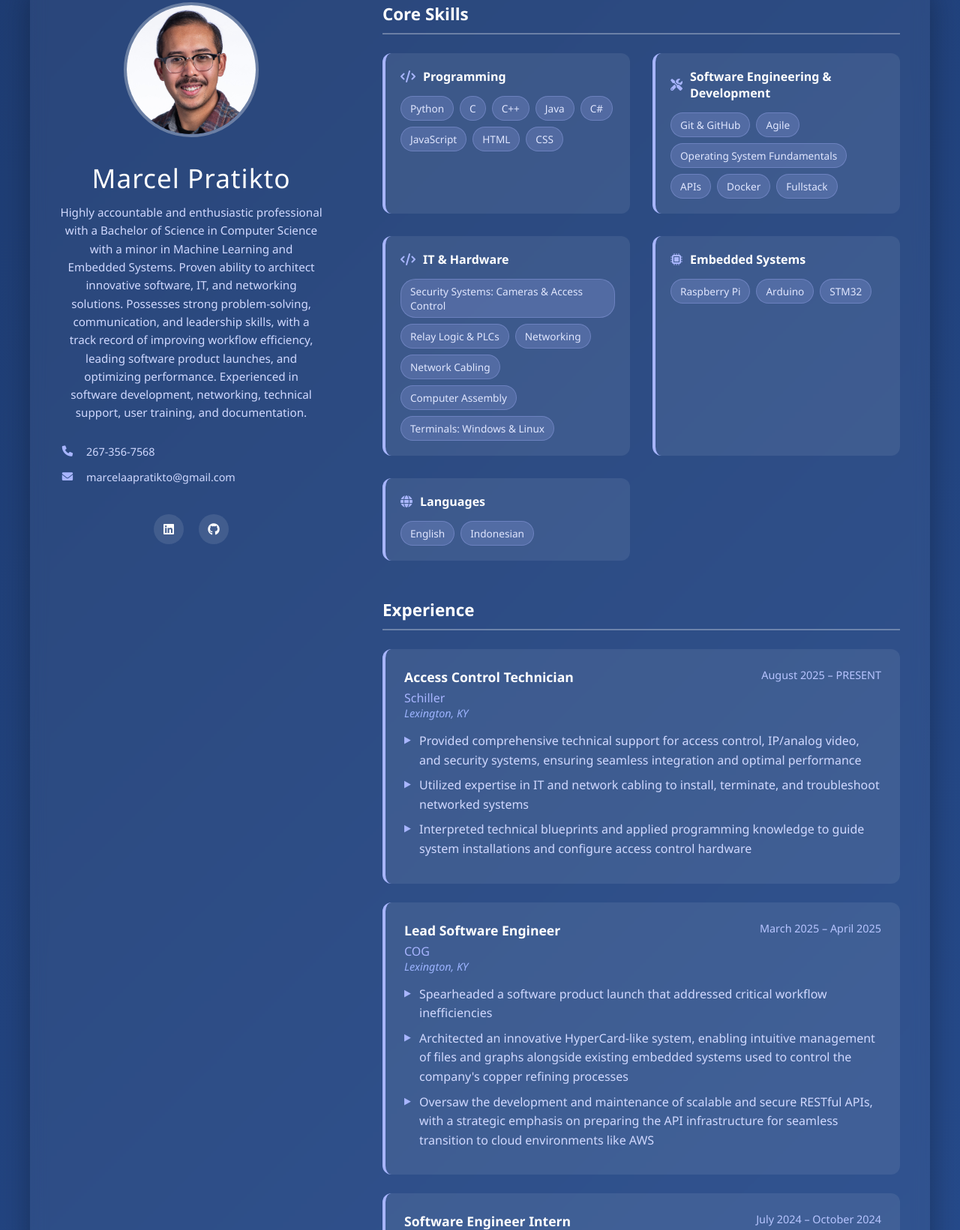
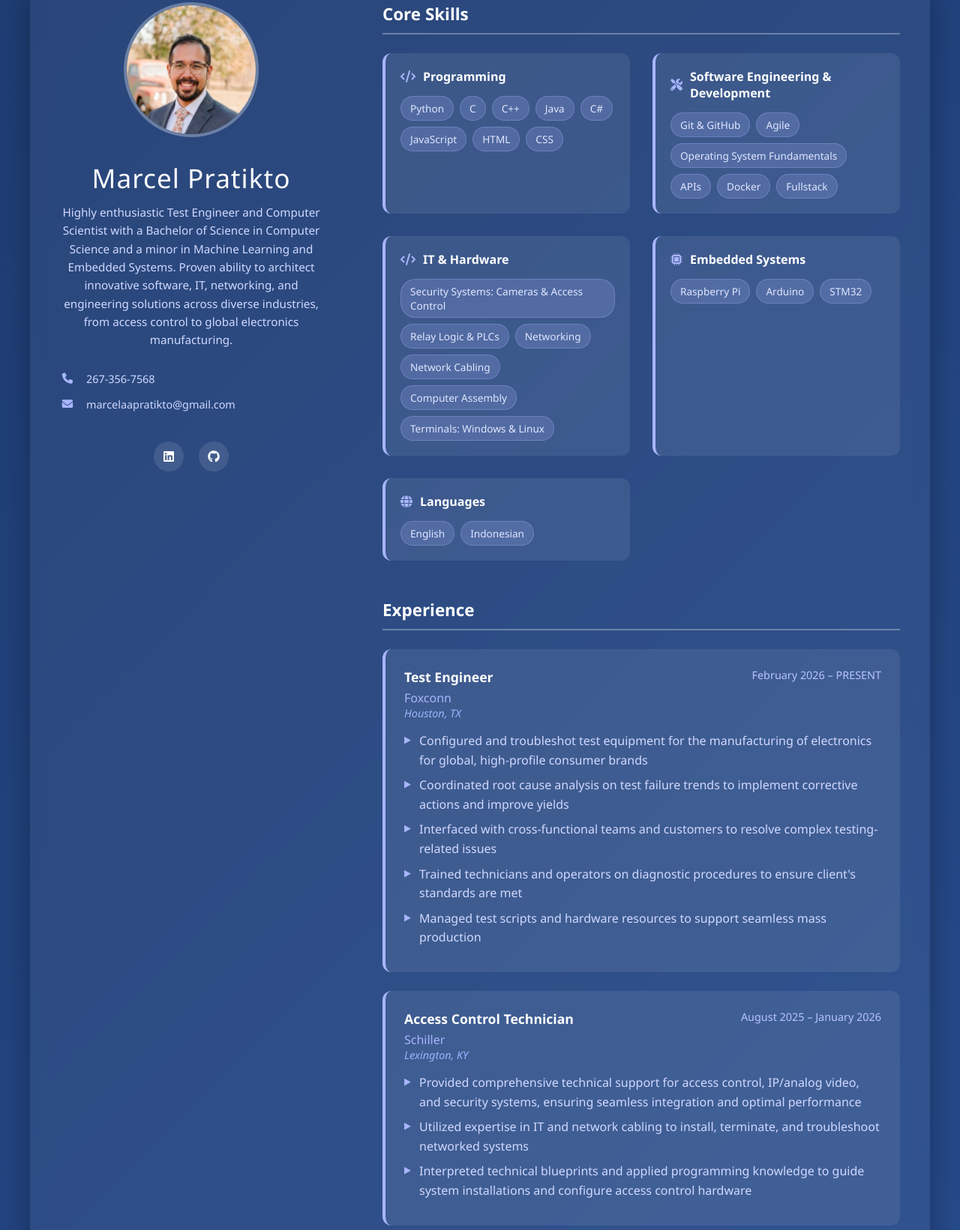
Before and after one commit to MarcelPratikto/marcelpratikto.github.io, a plain HTML site: page index.html in a window 1280 px wide. Shown: the part 137-1778 px from the top of the page at 75% size. Drawn offline with Linux system fonts and the light colour scheme.

Commit message:
added test engineer position

```diff
--- a/index.html
+++ b/index.html
@@ -21,19 +21,19 @@
         <!-- Left Column -->
         <div class="left-column">
             <div class="profile-image">
-                <img src="images/BYU STEM Fair.jpg" alt="Marcel Pratikto Profile Picture">
+                <img src="images/profile-photo.png" alt="Marcel Pratikto Profile Picture">
             </div>
 
             <h1 class="name">Marcel Pratikto</h1>
             <!-- <h2 class="title">Access Control Technician</h2> -->
 
             <p class="summary">
-                Highly accountable and enthusiastic professional with a Bachelor of Science in Computer Science
-                 with a minor in Machine Learning and Embedded Systems.
-                 Proven ability to architect innovative software, IT, and networking solutions.
-                 Possesses strong problem-solving, communication, and leadership skills,
-                 with a track record of improving workflow efficiency, leading software product launches, and optimizing performance.
-                 Experienced in software development, networking, technical support, user training, and documentation.
+                Highly enthusiastic Test Engineer and Computer Scientist
+                with a Bachelor of Science in Computer Science
+                and a minor in Machine Learning and Embedded Systems.
+                Proven ability to architect innovative software, IT, networking,
+                and engineering solutions across diverse industries,
+                from access control to global electronics manufacturing.
             </p>
 
             <div class="contact-info">
@@ -131,11 +131,41 @@
                 <div class="experience-item">
                     <div class="job-header">
                         <div>
+                            <div class="job-title">Test Engineer</div>
+                            <div class="company">Foxconn</div>
+                            <div class="location">Houston, TX</div>
+                        </div>
+                        <div class="date-range">February 2026 – PRESENT</div>
+                    </div>
+                    <div class="job-description">
+                        <ul>
+                            <li>
+                                Configured and troubleshot test equipment for the manufacturing of electronics for global, high-profile consumer brands
+                            </li>
+                            <li>
+                                Coordinated root cause analysis on test failure trends to implement corrective actions and improve yields
+                            </li>
+                            <li>
+                                Interfaced with cross-functional teams and customers to resolve complex testing-related issues
+                            </li>
+                            <li>
+                                Trained technicians and operators on diagnostic procedures to ensure client's standards are met
+                            </li>
+                            <li>
+                                Managed test scripts and hardware resources to support seamless mass production
+                            </li>
+                        </ul>
+                    </div>
+                </div>
+
+                <div class="experience-item">
+                    <div class="job-header">
+                        <div>
                             <div class="job-title">Access Control Technician</div>
                             <div class="company">Schiller</div>
                             <div class="location">Lexington, KY</div>
                         </div>
-                        <div class="date-range">August 2025 – PRESENT</div>
+                        <div class="date-range">August 2025 – January 2026</div>
                     </div>
                     <div class="job-description">
                         <ul>
@@ -152,7 +182,7 @@
                     </div>
                 </div>
 
-                <div class="experience-item">
+                <!-- <div class="experience-item">
                     <div class="job-header">
                         <div>
                             <div class="job-title">Lead Software Engineer</div>
@@ -174,7 +204,7 @@
                             </li>
                         </ul>
                     </div>
-                </div>
+                </div> -->
 
                 <div class="experience-item">
                     <div class="job-header">
```
Also changed, not shown: images/profile-photo.png (added).
